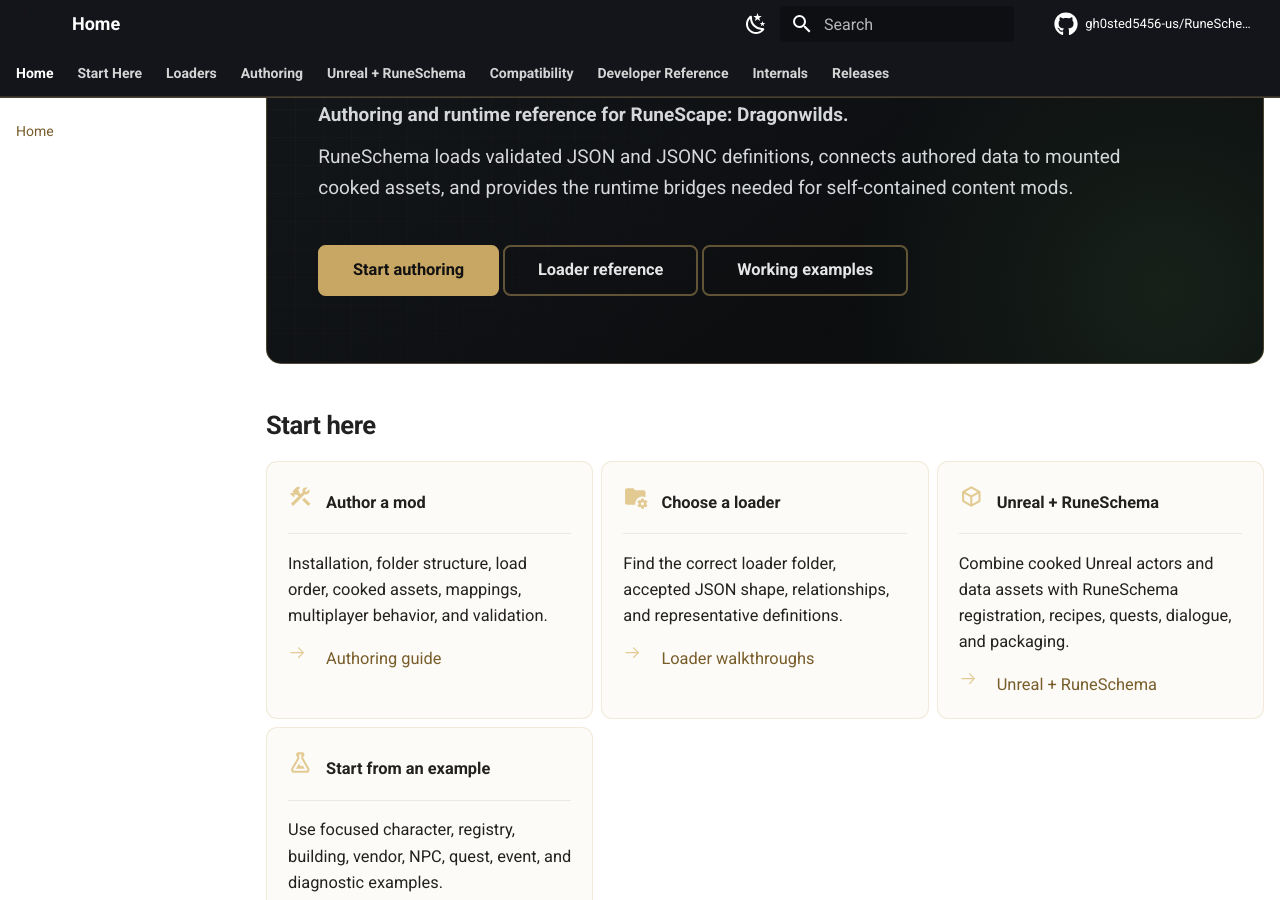
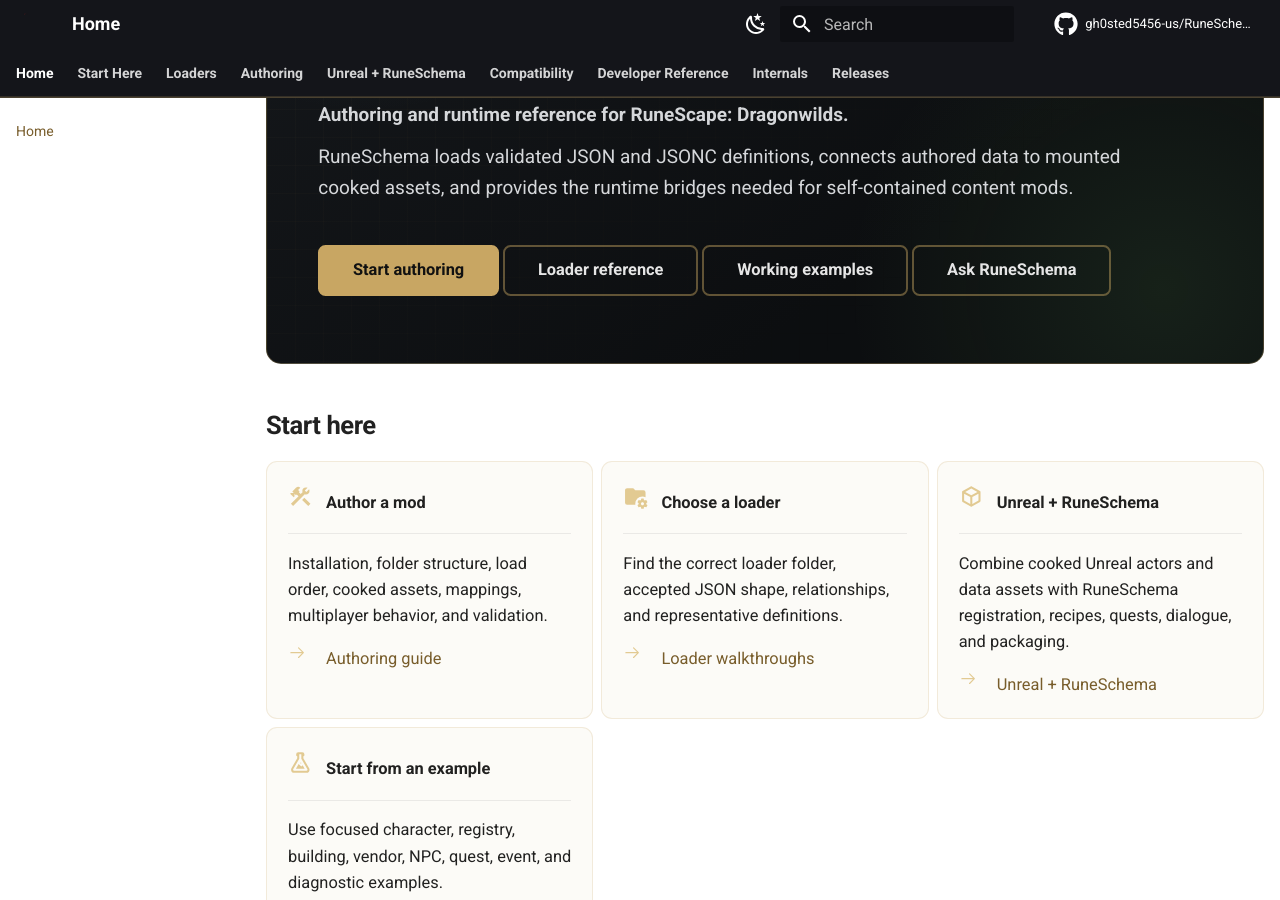
Before and after one commit to gh0sted5456-us/RuneSchema, an MkDocs documentation site: the page built from docs/index.md, in a window 1280 px wide and 900 px high, scrolled down 412 px. Built offline with MkDocs 1.6.1 and Material for MkDocs 9.7.7, drawn with Linux system fonts in a browser that asks for light colours; comment, search, counter and statistics services are not loaded.

Commit message:
docs: link Ask RuneSchema from home page

```diff
--- a/docs/index.md
+++ b/docs/index.md
@@ -22,6 +22,7 @@ RuneSchema loads validated JSON and JSONC definitions, connects authored data to
 [Start authoring](AUTHORING-GUIDE.md){ .md-button .md-button--primary }
 [Loader reference](LOADER-WALKTHROUGHS.md){ .md-button }
 [Working examples](EXAMPLES.md){ .md-button }
+[Ask RuneSchema](ASK-RUNESCHEMA.md){ .md-button }
 </div>
 </div>
 
```
